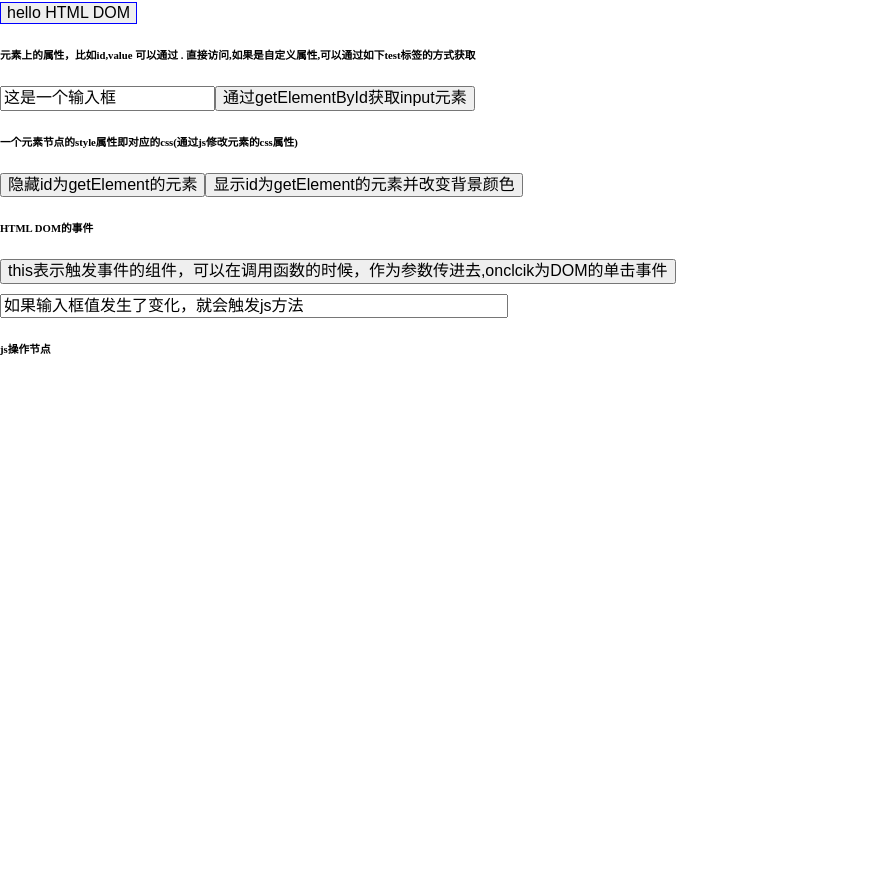
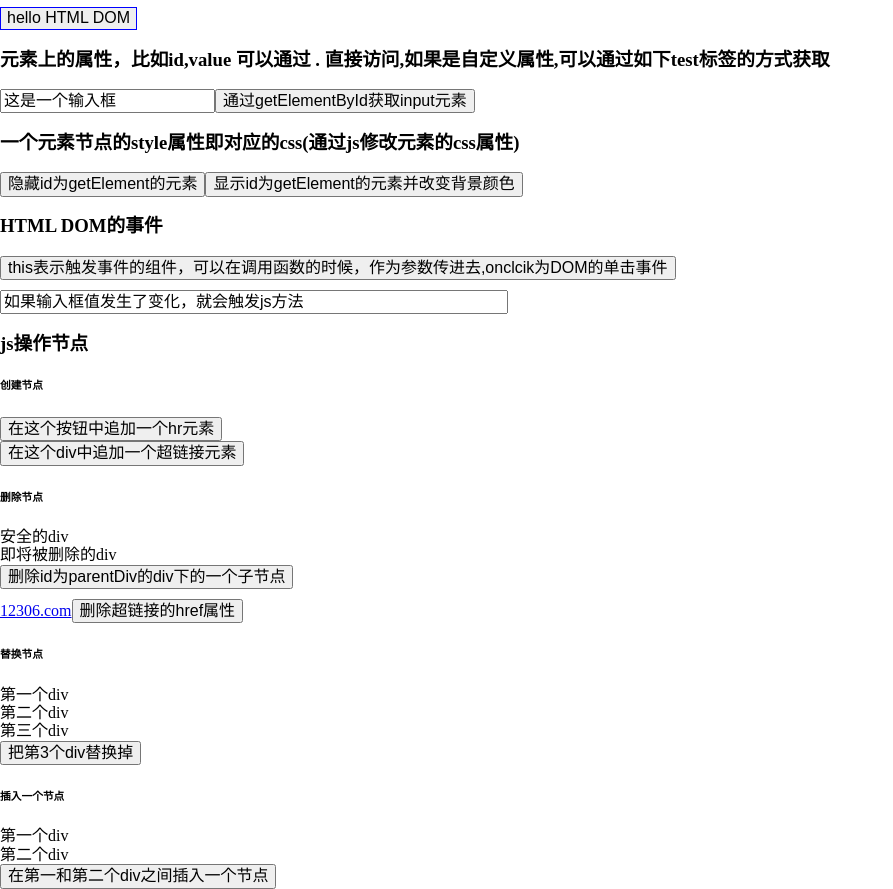
Before and after one commit to 987625922/weblearn, a Vue app: page /#/javascript in a window 1280 px wide. Shown: the part 471-1360 px from the top of the page, without its empty margins (0-893 px from the left). Before the commit the page ends 852 px from the top, so only its background shows below. Built offline with nearby package versions, Linux system fonts and the light colour scheme.

Commit message:
html dom update

```diff
--- a/src/views/learn/js/index.vue
+++ b/src/views/learn/js/index.vue
@@ -51,7 +51,7 @@
     </div>
     <h3>- HTML DOM</h3>
     <div>
-      <h6>DOM把所有的html都转换为节点
+      <h3>DOM把所有的html都转换为节点
           整个文档 是一个节点
           元素 是节点
           元素属性 是节点
@@ -61,7 +61,7 @@
           通过document.getElementById获取了id=d1的div标签对应的元素节点
           然后通过attributes 获取了该节点对应的属性节点
           接着通过childNodes获取了内容节点
-        </h6>
+        </h3>
         <button id="getElement" style="border: 1px solid blue;" onclick='
         function p(s){
             document.write(s)
@@ -91,7 +91,7 @@
             document.write("div的内容节点值是："+content.nodeValue)
             id1.innerHTML="通过innerHTML改变内容"
             '>hello HTML DOM</button>
-            <h6>元素上的属性，比如id,value 可以通过 . 直接访问,如果是自定义属性,可以通过如下test标签的方式获取</h6>
+            <h3>元素上的属性，比如id,value 可以通过 . 直接访问,如果是自定义属性,可以通过如下test标签的方式获取</h3>
             <input id="input1" test="t1" value="这是一个输入框" type="text">
             <button onclick='var input1 = document.getElementById("input1")
                             var s = "id = "+input1.id+"<br>"
@@ -101,7 +101,7 @@
                             document.getElementById("getElement").innerHTML=s'>
                             通过getElementById获取input元素
                             </button>
-            <h6>一个元素节点的style属性即对应的css(通过js修改元素的css属性)</h6>
+            <h3>一个元素节点的style属性即对应的css(通过js修改元素的css属性)</h3>
             <button onclick='
               document.getElementById("getElement").style.display="none"
             '>
@@ -112,7 +112,7 @@
               id.style.display="block"
               id.style.backgroundColor="red"
             '>显示id为getElement的元素并改变背景颜色</button>
-            <h6>HTML DOM的事件</h6>
+            <h3>HTML DOM的事件</h3>
             <button style="display:block;margin-bottom:10px" onclick='function singleClick(button){
                   var s= "被点击的按钮上的文本是："+ button.value
                   alert(s)
@@ -123,7 +123,6 @@
               var onchange = document.getElementById("onchange")
               alert(onchange.value)
             '>
-            <h6>js操作节点</h6>
             <!-- 判断提交的表单是否符合要求，符合要求才能提交 -->
             <!-- <form method="post" action="/study/login.jsp" onsubmit="return login()">
 账号：<input id="name" type="text" name="name"> <br/>
@@ -142,7 +141,74 @@
 
   }
 </script> -->
+            <h3>js操作节点</h3>
+            <h6>创建节点</h6>
+            <div id="createElement"></div>
+            <button onclick='
+              var hr = document.createElement("hr")
+              var id1 = document.getElementById("createElement")
+              id1.appendChild(hr)
+            '>在这个按钮中追加一个hr元素</button>
+            <div id="cteateA" ></div>
+            <button onclick='
+            var a = document.createElement("a")
+            var content = document.createTextNode("12306.com")
+            a.appendChild(content)
 
+            var href = document.createAttribute("href")
+            href.nodeValue="12306.com"
+            a.setAttributeNode(href)
+
+            var id1 = document.getElementById("cteateA")
+            id1.appendChild(a)
+            '>在这个div中追加一个超链接元素</button>
+            <h6>删除节点</h6>
+            <div id="parentDiv">
+            <div id="div1">安全的div</div>
+            <div id="div2">即将被删除的div</div>
+            </div>
+            <button onclick='
+              var parentDiv = document.getElementById("parentDiv")
+              var id2 = document.getElementById("div2")
+              parentDiv.removeChild(id2)
+            '>
+            删除id为parentDiv的div下的一个子节点
+            </button>
+            <div style="margin-top:10px"></div>
+            <a id="link" href="12306.com">12306.com</a>
+            <button onclick='
+            var link = document.getElementById("link")
+            link.removeAttribute("href")
+            '>删除超链接的href属性</button>
+            <h6>替换节点</h6>
+            <div id="parentDiv1">
+            <div id="d1">第一个div</div>
+            <div id="d2">第二个div</div>
+            <div id="d3">第三个div</div>
+            </div>
+            <button onclick='
+              var d4 = document.createElement("div")
+              var text = document.createTextNode("第四个div")
+              d4.appendChild(text)
+
+              var d3 = document.getElementById("d3")
+              var parentDiv = document.getElementById("parentDiv1")
+              parentDiv.replaceChild(d4,d3)
+            '>把第3个div替换掉</button>
+            <h6>插入一个节点</h6>
+            <div id="parentDiv2">
+            <div id="d21">第一个div</div>
+            <div id="d22">第二个div</div>
+            </div>
+            <button onclick='
+              var d = document.createElement("div")
+              var text = document.createTextNode("插入一个节点")
+              d.appendChild(text)
+
+              var parent = document.getElementById("parentDiv2")
+              var d22 = document.getElementById("d22")
+              parent.insertBefore(d,d22)
+            '>在第一和第二个div之间插入一个节点</button>
     </div>
   </div>
 </template>
```
Also changed, not shown: 1 other file (tests, documents, lock files or other folders).
